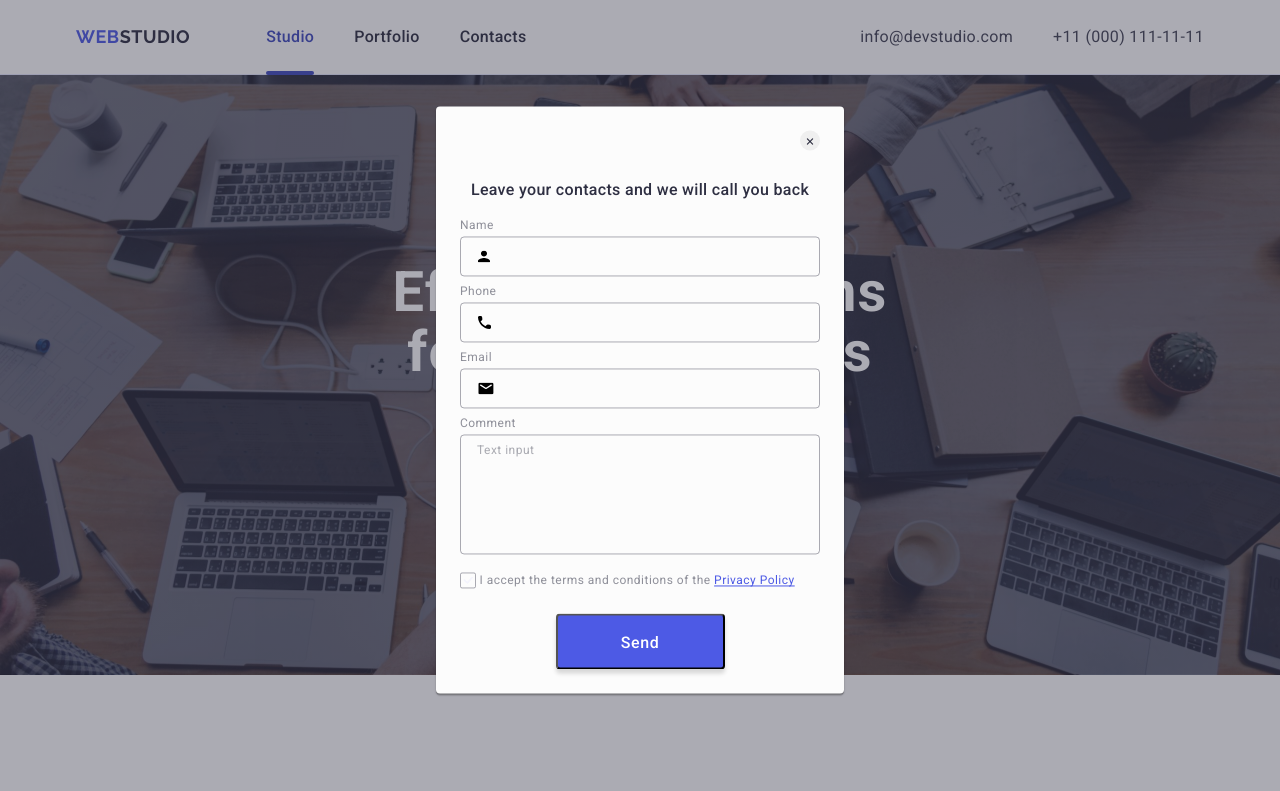
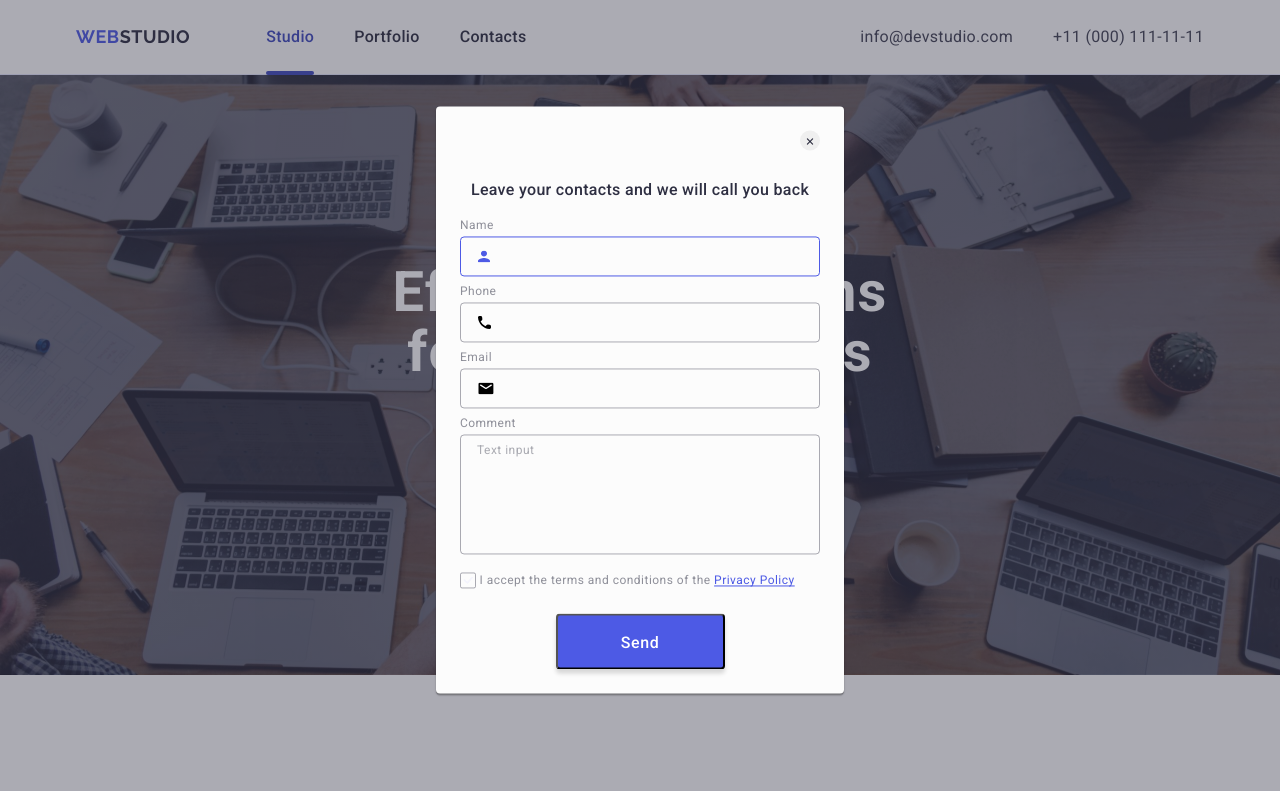
Before and after one commit to Maks-Onyshchenko13051927101261/goit-markup-hw-05, a plain HTML site: page index.html in a window 1280 px wide. Shown: the top 791 px of the page. Drawn offline with nearby package versions, Linux system fonts and the light colour scheme.

Commit message:
add index file

```diff
--- a/index.html
+++ b/index.html
@@ -395,7 +395,7 @@
                 <div class="modal-form-review">
                     <label class="form-review-label" for="username">Name</label>
                     <div class="input-review">
-                        <input class="review-input-text" type="text" name="name" id="username">
+                        <input class="review-input-text" type="text" name="name" id="username" autofocus>
                         <svg class="review-input-icone" width="12" height="12">
                             <use href="./images/icons.svg#icon-user-name"></use>
                         </svg>
```
